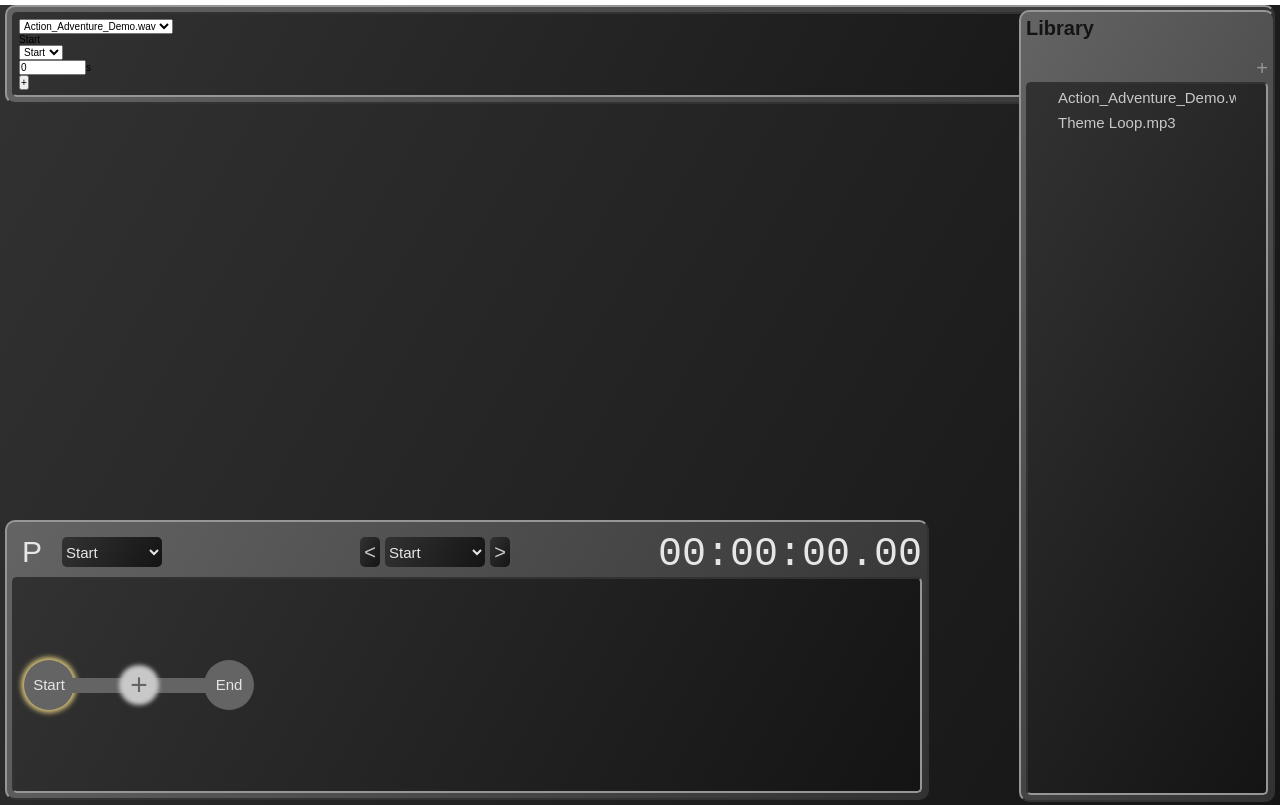
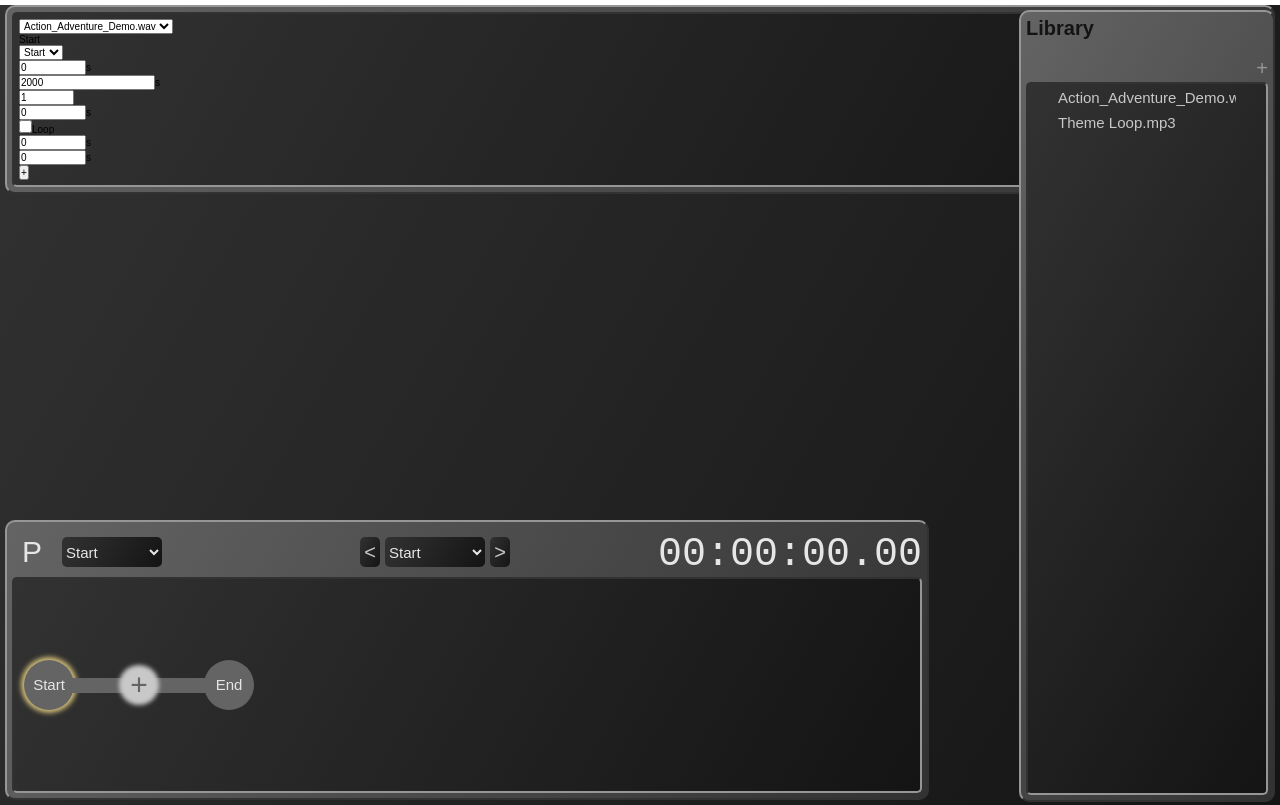
Before and after one commit to lkcina/qsound, a React (Create React App) app: page / in a window 1280 px wide. Built offline with nearby package versions, Linux system fonts and the light colour scheme.

Commit message:
Create cue start elements

```diff
--- a/src/App.js
+++ b/src/App.js
@@ -50,7 +50,7 @@ class App extends React.Component {
       cues: [
         {
           id: "cue-1",
-          src: "./test-library/Action_Adventure_Demo.wav",
+          src: "test-library/Action_Adventure_Demo.wav",
           start: {
             event: "event-1",
             location: 0,
--- a/src/CueEditor.js
+++ b/src/CueEditor.js
@@ -60,7 +60,25 @@ const Cue = (props) => {
                     })}
                 </select>
                 <div className="cue-start-location">
-                    <input type="number" className="input-time" value={props.start.location} min="0" max={props.library[0].duration / 1000} step="0.01" onChange={props.editCue}></input><span>s</span>
+                    <input type="number" className="input-number" value={props.start.location} min="0" max={props.library[props.library.findIndex(audioFile => audioFile.src === props.src)].duration / 1000} step="0.01" onChange={props.editCue}></input><span>s</span>
+                </div>
+                <div className="cue-start-delay">
+                    <input type="number" className="input-number" value={props.start.delay} min="0" step="0.01" onChange={props.editCue}></input><span>s</span>
+                </div>
+                <div className="cue-start-volume">
+                    <input type="number" className="input-number" value={props.start.volume} min="0" max="2" step="0.01" onChange={props.editCue}></input>
+                </div>
+                <div className="cue-start-ramp">
+                    <input type="number" className="input-number" value={props.start.ramp} min="0" max={(props.library[props.library.findIndex(audioFile => audioFile.src === props.src)].duration - props.start.location) / 1000} step="0.01" onChange={props.editCue}></input><span>s</span>
+                </div>
+                <div className="cue-start-loop">
+                    <input type="checkbox" className="input-checkbox" checked={props.start.loop} onChange={props.editCue}></input><span>Loop</span>
+                </div>
+                <div className="cue-start-loop-start">
+                    <input type="number" className="input-number" value={props.start.loopStart} min="0" max={props.library[props.library.findIndex(audioFile => audioFile.src === props.src)].duration / 1000} step="0.01" onChange={props.editCue}></input><span>s</span>
+                </div>
+                <div className="cue-start-loop-end">
+                    <input type="number" className="input-number" value={props.start.loopEnd} min={props.start.loopStart} max={props.library[props.library.findIndex(audioFile => audioFile.src === props.src)].duration / 1000} step="0.01" onChange={props.editCue}></input><span>s</span>
                 </div>
             </div>
         </div>
```
